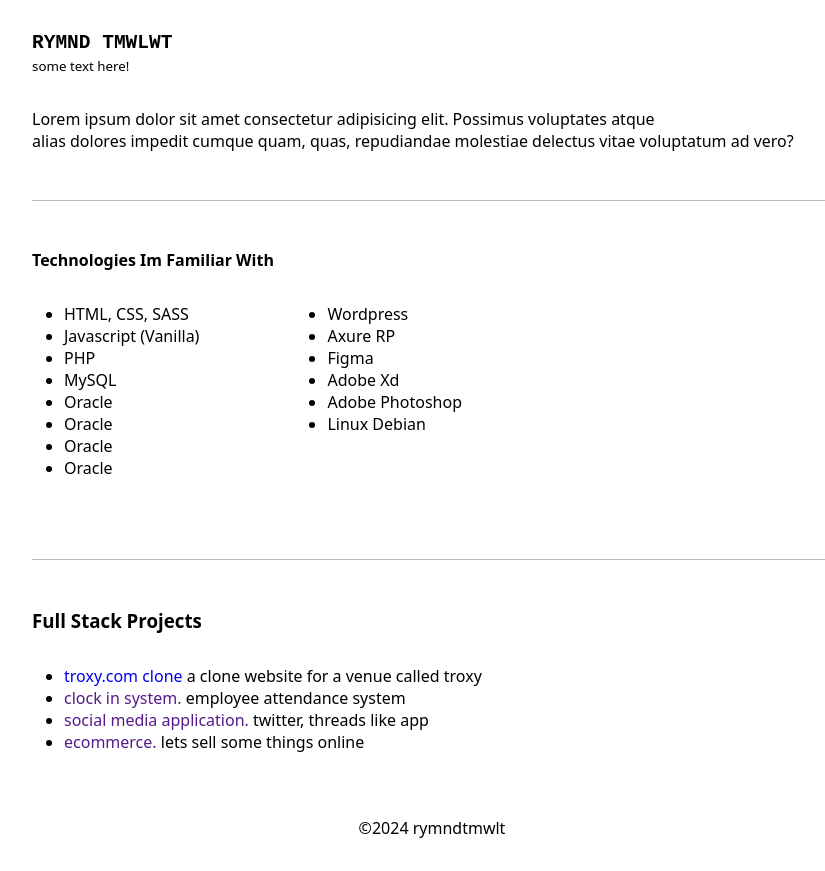
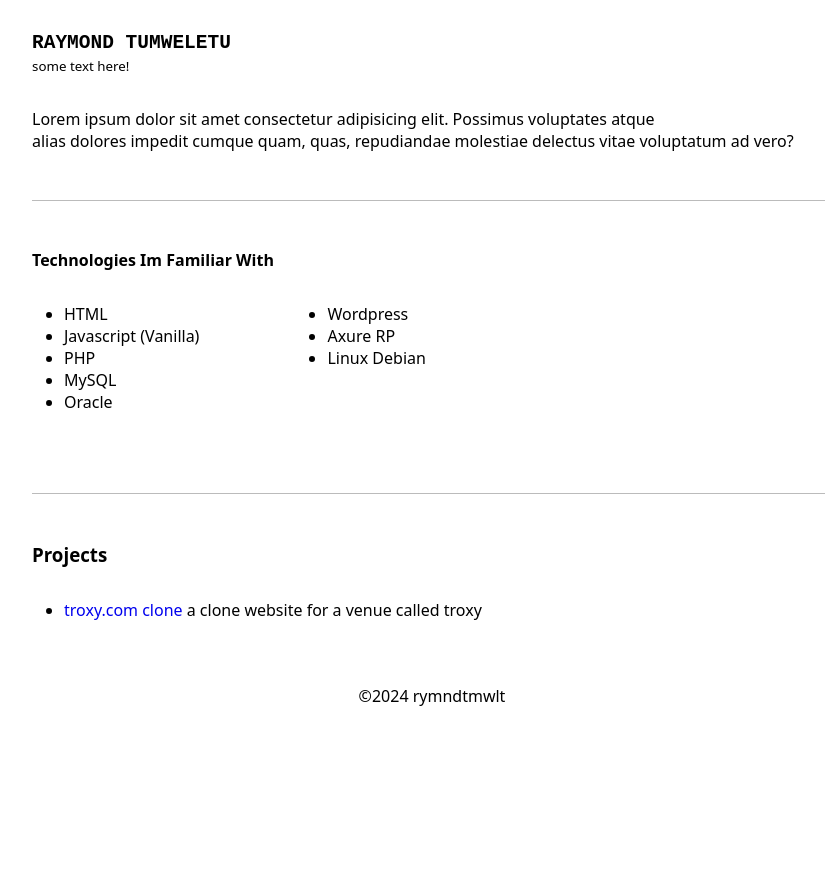
Before and after one commit to raymondtumweletu/personalwebsite, a plain HTML site: page index.html in a window 1280 px wide. Shown: the whole page, without its empty margins (208-1033 px from the left). After the commit the page ends 800 px from the top, so only its background shows below. Drawn offline with Linux system fonts and the light colour scheme.

Commit message:
Update index.html

```diff
--- a/index.html
+++ b/index.html
@@ -8,7 +8,7 @@
 </head>
 <body>
     <header class="header">
-        <h2>RYMND TMWLWT</h2>
+        <h2>Raymond Tumweletu</h2>
         <span>some text here!</span>
     </header>
 
@@ -34,13 +34,10 @@
         <div class="competances">
             <div class="web-technologies">
                 <ul>
-                    <li>HTML, CSS, SASS</li>
+                    <li>HTML</li>
                     <li>Javascript (Vanilla)</li>
                     <li>PHP</li>
                     <li>MySQL</li>
-                    <li>Oracle</li>
-                    <li>Oracle</li>
-                    <li>Oracle</li>
                     <li>Oracle</li>
                 </ul>
             </div>
@@ -49,9 +46,6 @@
                 <ul>
                     <li>Wordpress</li>
                     <li>Axure RP</li>
-                    <li>Figma</li>
-                    <li>Adobe Xd</li>
-                    <li>Adobe Photoshop</li>
                     <li>Linux Debian</li>
 
                 </ul>
@@ -66,12 +60,9 @@
 
     <section class="projects-section">
         <div class="projects-container">
-            <h3>Full stack projects</h3>
+            <h3>Projects</h3>
             <ul>
-                <li><a href="https://troxy.co.uk/">troxy.com clone</a> a clone website for a venue called troxy</li>
-                <li><a href="">clock in system.</a> employee attendance system</li>
-                 <li><a href="">social media application.</a> twitter, threads like app</li>
-                <li><a href="">ecommerce.</a> lets sell some things online</li>
+                <li><a href="https://troxy.co.uk/" target="_blank">troxy.com clone</a> a clone website for a venue called troxy</li>
             </ul>
 
         </div>
```
